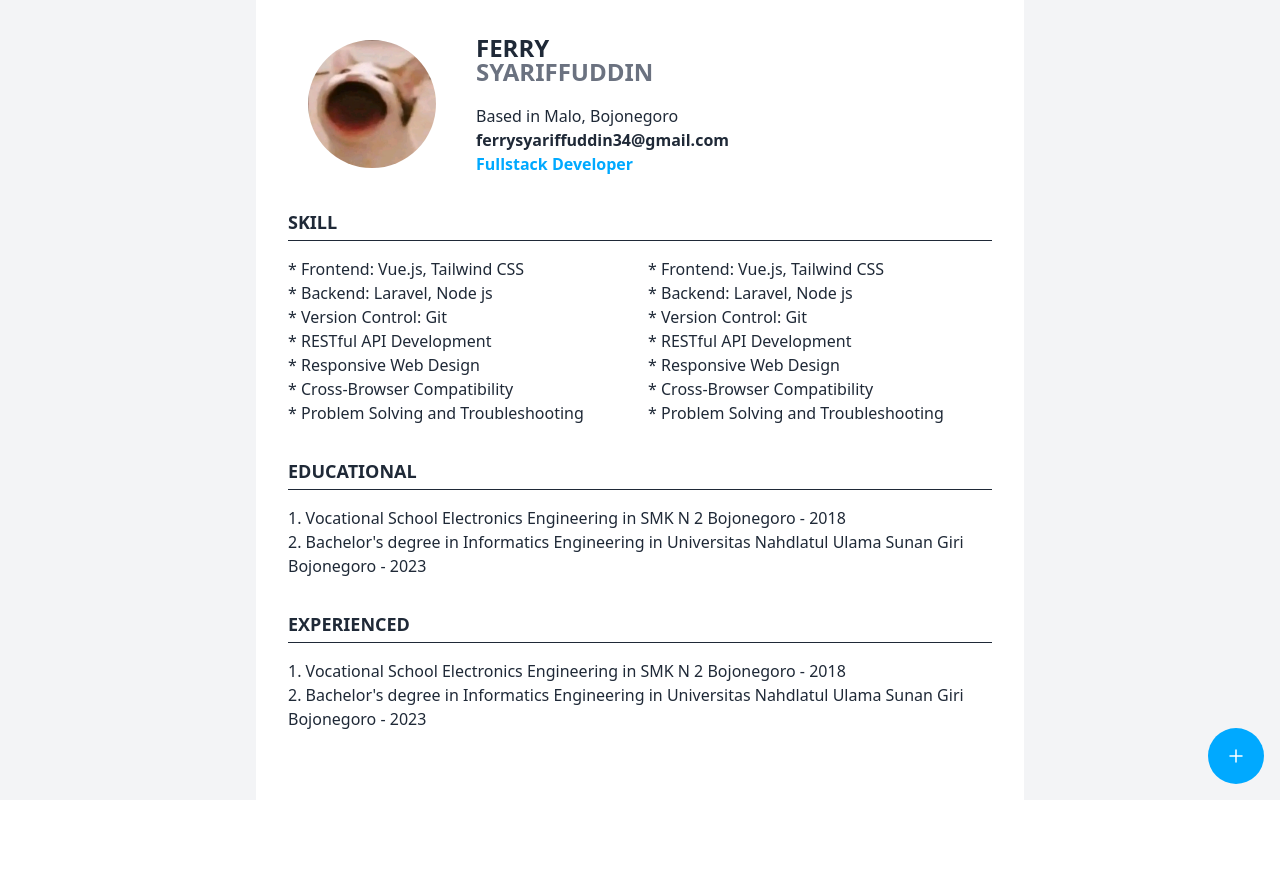
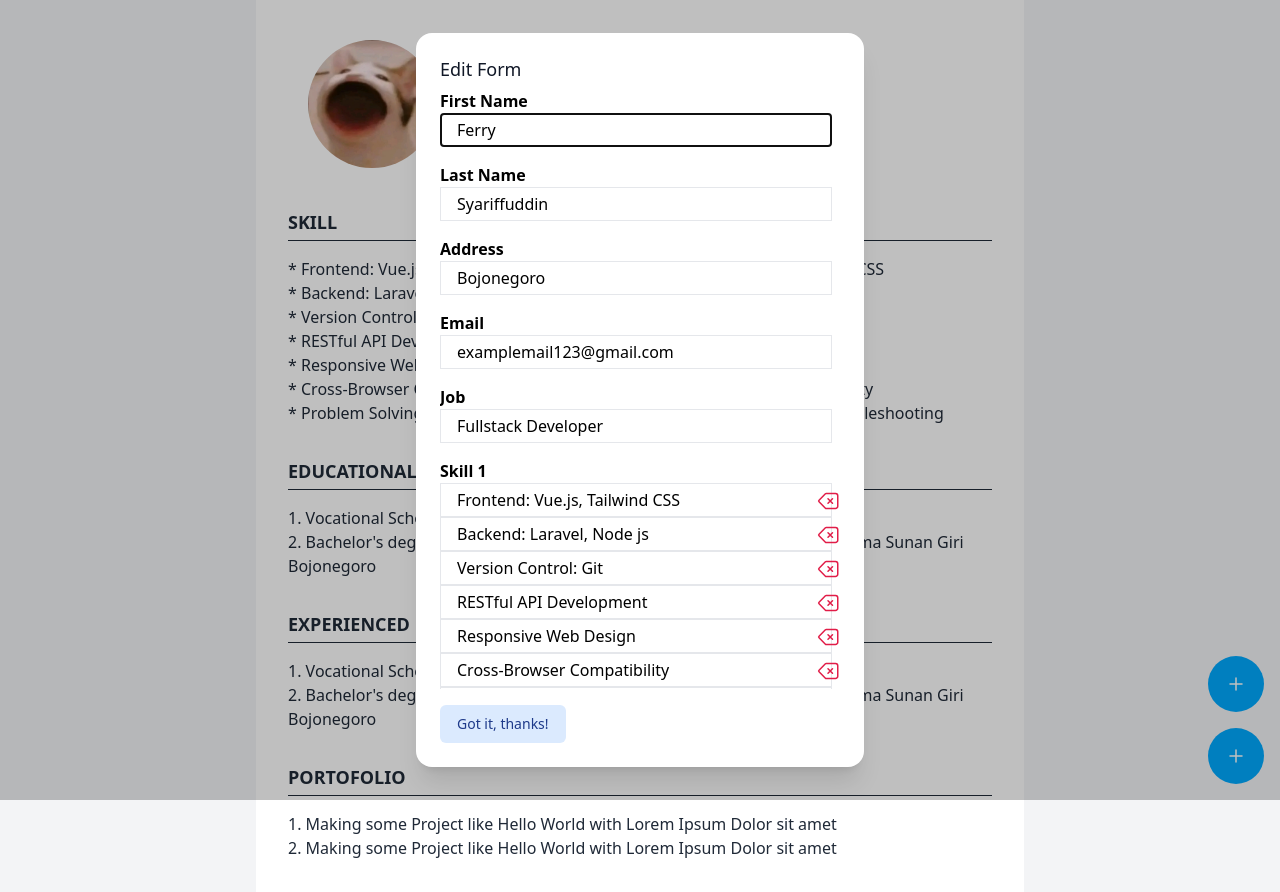
Before and after one commit to ferwizawsky/Simple-Resume-Builder, a Vue app: page / in a window 1280 px wide. Before the commit the page ends 800 px from the top, so only its background shows below. Built offline with nearby package versions, Linux system fonts and the light colour scheme; what vue3-html2pdf would draw is missing.

Commit message:
add editor

```diff
--- a/index.html
+++ b/index.html
@@ -1,10 +1,10 @@
-<!doctype html>
+<!DOCTYPE html>
 <html lang="en">
   <head>
     <meta charset="UTF-8" />
     <link rel="icon" type="image/svg+xml" href="/vite.svg" />
     <meta name="viewport" content="width=device-width, initial-scale=1.0" />
-    <title>Vite + Vue</title>
+    <title>FIOEP Resume Maker (BETA)</title>
   </head>
   <body>
     <div id="app"></div>
--- a/package.json
+++ b/package.json
@@ -9,6 +9,7 @@
     "preview": "vite preview"
   },
   "dependencies": {
+    "@headlessui/vue": "^1.7.16",
     "html2pdf.js": "^0.10.1",
     "pinia": "^2.1.7",
     "vue": "^3.3.4",
--- a/src/pages/Index.vue
+++ b/src/pages/Index.vue
@@ -2,8 +2,23 @@
 import html2pdf from "html2pdf.js";
 import { useOption } from "@/stores/option";
 import { ref } from "vue";
+import {
+  TransitionRoot,
+  TransitionChild,
+  Dialog,
+  DialogPanel,
+  DialogTitle,
+} from "@headlessui/vue";
+
 const opt = useOption();
-const html2Pdf = ref();
+const isOpen = ref(true);
+
+function closeModal() {
+  isOpen.value = false;
+}
+function openModal() {
+  isOpen.value = true;
+}
 
 function generateReport() {
   html2pdf(document.getElementById("element-to-convert"), {
@@ -11,12 +26,11 @@
     filename: "i-was-html.pdf",
   });
 }
-
 const user = ref({
   first_name: "Ferry",
   last_name: "Syariffuddin",
-  address: "Malo, Bojonegoro",
-  email: "ferrysyariffuddin34@gmail.com",
+  address: "Bojonegoro",
+  email: "examplemail123@gmail.com",
   job: "Fullstack Developer",
   skill_1: [
     "Frontend: Vue.js, Tailwind CSS",
@@ -37,8 +51,16 @@
     "Problem Solving and Troubleshooting",
   ],
   educational: [
-    "Vocational School Electronics Engineering in SMK N 2 Bojonegoro - 2018",
-    "Bachelor's degree in Informatics Engineering in Universitas Nahdlatul Ulama Sunan Giri Bojonegoro - 2023",
+    "Vocational School Electronics Engineering in SMK N 2 Bojonegoro",
+    "Bachelor's degree in Informatics Engineering in Universitas Nahdlatul Ulama Sunan Giri Bojonegoro",
+  ],
+  experienced: [
+    "Vocational School Electronics Engineering in SMK N 2 Bojonegoro",
+    "Bachelor's degree in Informatics Engineering in Universitas Nahdlatul Ulama Sunan Giri Bojonegoro",
+  ],
+  portofolio: [
+    "Making some Project like Hello World with Lorem Ipsum Dolor sit amet",
+    "Making some Project like Hello World with Lorem Ipsum Dolor sit amet",
   ],
 });
 </script>
@@ -50,16 +72,19 @@
     >
       <section class="flex items-center">
         <div class="pr-10 pl-5">
-          <img src="/profile.jpg" class="w-32 h-32 object-cover rounded-full" />
+          <img
+            src="/profile.jpg"
+            class="w-24 h-24 md:w-32 md:h-32 object-cover rounded-full"
+          />
         </div>
-        <div class=" ">
+        <div class="grow">
           <div class="uppercase text-2xl font-semibold">
             {{ user.first_name }}
           </div>
           <div class="uppercase text-2xl font-semibold text-gray-500 -mt-2">
             {{ user.last_name }}
           </div>
-          <div class="pt-4">
+          <div class="pt-4 text-xs lg:text-base">
             <div>Based in {{ user.address }}</div>
             <div class="font-semibold">{{ user.email }}</div>
             <div class="text-primary font-bold">{{ user.job }}</div>
@@ -99,14 +124,155 @@
         </div>
         <div class="pt-4">
           <div>
-            <div v-for="(item, index) in user.educational">
+            <div v-for="(item, index) in user.experienced">
+              {{ index + 1 }}. {{ item }}
+            </div>
+          </div>
+        </div>
+      </section>
+
+      <section class="mt-8">
+        <div class="border-b border-current pb-1">
+          <div class="font-bold text-lg uppercase">portofolio</div>
+        </div>
+        <div class="pt-4">
+          <div>
+            <div v-for="(item, index) in user.portofolio">
               {{ index + 1 }}. {{ item }}
             </div>
           </div>
         </div>
       </section>
     </div>
+    <div class="">
+      <TransitionRoot appear :show="isOpen" as="template">
+        <Dialog as="div" @close="closeModal" class="relative z-10">
+          <TransitionChild
+            as="template"
+            enter="duration-300 ease-out"
+            enter-from="opacity-0"
+            enter-to="opacity-100"
+            leave="duration-200 ease-in"
+            leave-from="opacity-100"
+            leave-to="opacity-0"
+          >
+            <div class="fixed inset-0 bg-black/25" />
+          </TransitionChild>
+
+          <div class="fixed inset-0 overflow-y-auto">
+            <div
+              class="flex min-h-full items-center justify-center p-4 text-center"
+            >
+              <TransitionChild
+                as="template"
+                enter="duration-300 ease-out"
+                enter-from="opacity-0 scale-95"
+                enter-to="opacity-100 scale-100"
+                leave="duration-200 ease-in"
+                leave-from="opacity-100 scale-100"
+                leave-to="opacity-0 scale-95"
+              >
+                <DialogPanel
+                  class="w-full max-w-md transform rounded-2xl bg-white pl-6 py-6 text-left align-middle shadow-xl transition-all"
+                >
+                  <DialogTitle
+                    as="h3"
+                    class="text-lg font-medium leading-6 text-gray-900"
+                  >
+                    Edit Form
+                  </DialogTitle>
+                  <div class="mt-2 overflow-auto max-h-[600px] pr-8">
+                    <div v-for="(item, index) in user" class="mb-4">
+                      <span class="capitalize font-semibold">{{
+                        index.replace("_", " ")
+                      }}</span>
+                      <div
+                        v-if="
+                          Array.isArray(user[index]) ||
+                          typeof user[index] === 'object'
+                        "
+                      >
+                        <div v-for="(a, b) in user[index]" class="relative">
+                          <input
+                            v-model="user[index][b]"
+                            type="text"
+                            class="w-full border px-4 py-1"
+                          />
+                          <svg
+                            @click="user[index]?.splice(b, 1)"
+                            xmlns="http://www.w3.org/2000/svg"
+                            fill="none"
+                            viewBox="0 0 24 24"
+                            stroke-width="1.5"
+                            stroke="currentColor"
+                            class="w-6 h-6 text-rose-600 absolute -right-2 top-1.5 hover:brightness-0 cursor-pointer"
+                          >
+                            <path
+                              stroke-linecap="round"
+                              stroke-linejoin="round"
+                              d="M12 9.75L14.25 12m0 0l2.25 2.25M14.25 12l2.25-2.25M14.25 12L12 14.25m-2.58 4.92l-6.375-6.375a1.125 1.125 0 010-1.59L9.42 4.83c.211-.211.498-.33.796-.33H19.5a2.25 2.25 0 012.25 2.25v10.5a2.25 2.25 0 01-2.25 2.25h-9.284c-.298 0-.585-.119-.796-.33z"
+                            />
+                          </svg>
+                        </div>
+
+                        <div class="mt-2">
+                          <button
+                            type="button"
+                            class="inline-flex justify-center rounded-md border border-transparent bg-blue-100 px-2 py-2 text-xs font-medium text-blue-900 hover:bg-blue-200 focus:outline-none focus-visible:ring-2 focus-visible:ring-blue-500 focus-visible:ring-offset-2"
+                            @click="user[index].push('')"
+                          >
+                            Add
+                          </button>
+                        </div>
+                      </div>
+                      <div v-else>
+                        <input
+                          v-model="user[index]"
+                          type="text"
+                          class="w-full border px-4 py-1"
+                        />
+                      </div>
+                    </div>
+                  </div>
+
+                  <div class="mt-4">
+                    <button
+                      type="button"
+                      class="inline-flex justify-center rounded-md border border-transparent bg-blue-100 px-4 py-2 text-sm font-medium text-blue-900 hover:bg-blue-200 focus:outline-none focus-visible:ring-2 focus-visible:ring-blue-500 focus-visible:ring-offset-2"
+                      @click="closeModal"
+                    >
+                      Got it, thanks!
+                    </button>
+                  </div>
+                </DialogPanel>
+              </TransitionChild>
+            </div>
+          </div>
+        </Dialog>
+      </TransitionRoot>
+    </div>
     <div class="fixed bottom-4 right-4">
+      <div class="mb-4">
+        <button
+          @click="openModal()"
+          class="bg-primary p-4 text-white rounded-full hover:brightness-110"
+        >
+          <svg
+            xmlns="http://www.w3.org/2000/svg"
+            fill="none"
+            viewBox="0 0 24 24"
+            stroke-width="1.5"
+            stroke="currentColor"
+            class="w-6 h-6"
+          >
+            <path
+              stroke-linecap="round"
+              stroke-linejoin="round"
+              d="M12 6v12m6-6H6"
+            />
+          </svg>
+        </button>
+      </div>
       <button
         @click="generateReport()"
         class="bg-primary p-4 text-white rounded-full hover:brightness-110"
```
Also changed, not shown: 1 other file (tests, documents, lock files or other folders).
